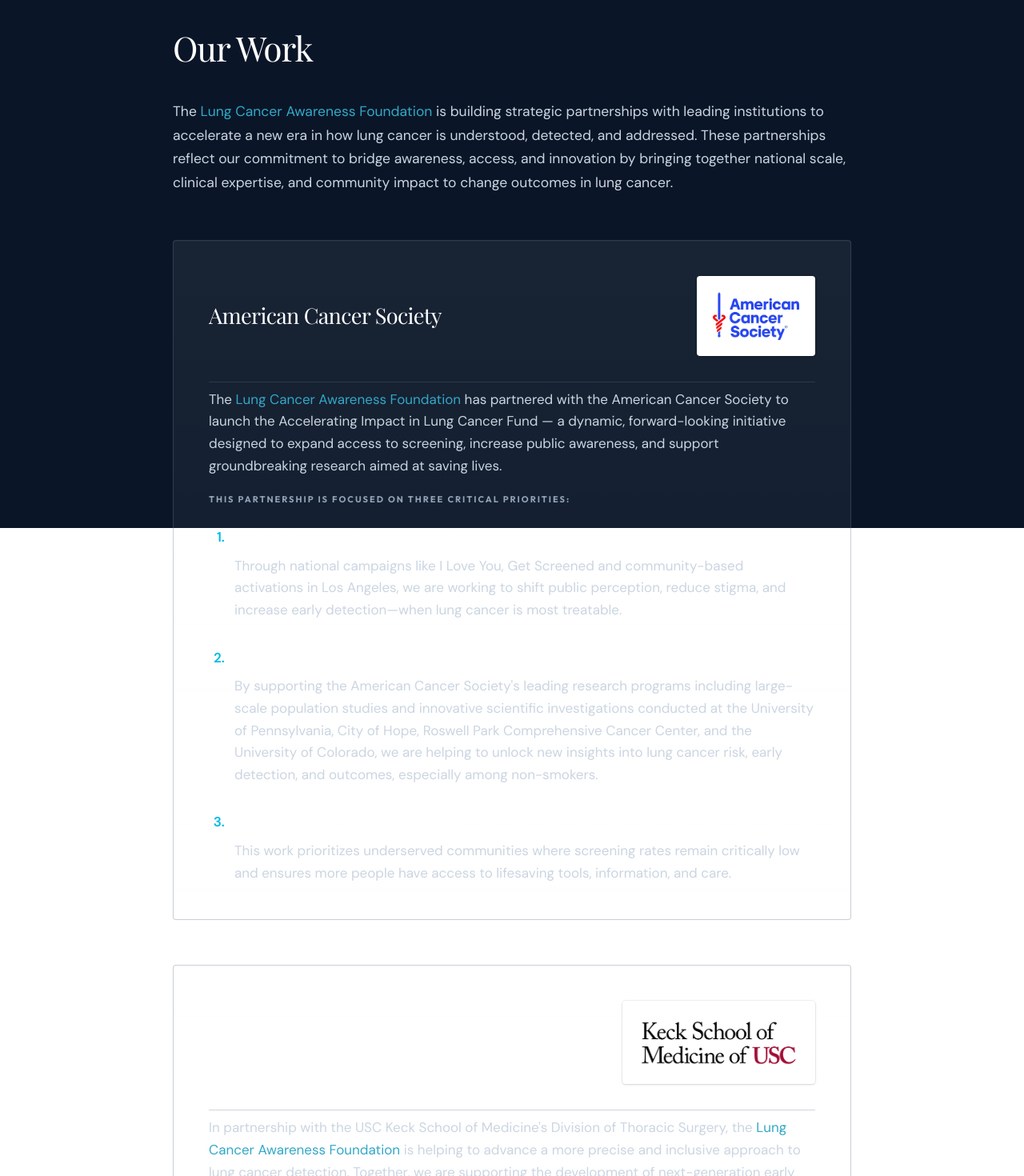
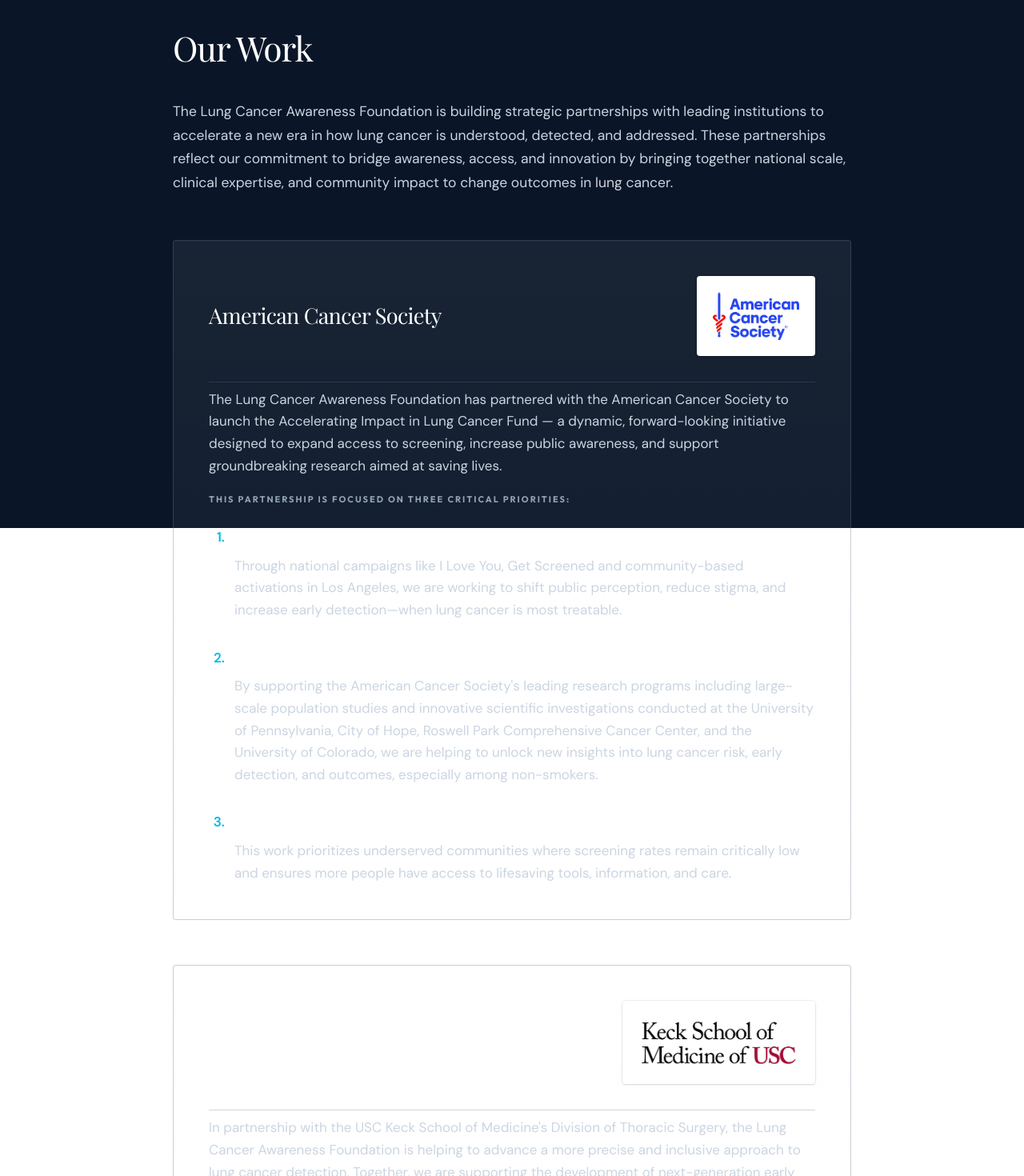
Before and after one commit to neoapollo18/LCAF, a React (Vite) app in the folder app/: page /work in a window 1280 px wide. Shown: the part 140-1610 px from the top of the page at 80% size. Built offline with nearby package versions, Linux system fonts and the light colour scheme.

Commit message:
not blue

```diff
--- a/app/src/pages/Work.jsx
+++ b/app/src/pages/Work.jsx
@@ -39,11 +39,10 @@
         <FadeIn>
           <div className="lcaf-prose-dark max-w-none text-[17px] sm:text-[17.5px] leading-[1.7]">
             <p>
-              The <span className="lcaf-foundation-name">Lung Cancer Awareness Foundation</span> is building strategic
-              partnerships with leading institutions to accelerate a new era in how lung cancer is understood, detected,
-              and addressed. These partnerships reflect our commitment to bridge awareness, access, and innovation by
-              bringing together national scale, clinical expertise, and community impact to change outcomes in lung
-              cancer.
+              The Lung Cancer Awareness Foundation is building strategic partnerships with leading institutions to
+              accelerate a new era in how lung cancer is understood, detected, and addressed. These partnerships
+              reflect our commitment to bridge awareness, access, and innovation by bringing together national scale,
+              clinical expertise, and community impact to change outcomes in lung cancer.
             </p>
           </div>
         </FadeIn>
@@ -56,10 +55,10 @@
             delay={100}
           >
             <p>
-              The <span className="lcaf-foundation-name">Lung Cancer Awareness Foundation</span> has partnered with the
-              American Cancer Society to launch the Accelerating Impact in Lung Cancer Fund — a dynamic, forward-looking
-              initiative designed to expand access to screening, increase public awareness, and support groundbreaking
-              research aimed at saving lives.
+              The Lung Cancer Awareness Foundation has partnered with the American Cancer Society to launch the
+              Accelerating Impact in Lung Cancer Fund — a dynamic, forward-looking initiative designed to expand
+              access to screening, increase public awareness, and support groundbreaking research aimed at saving
+              lives.
             </p>
             <p className="font-display text-[11px] font-bold uppercase tracking-[0.18em] text-slate-400 !mb-0">
               This partnership is focused on three critical priorities:
@@ -101,11 +100,11 @@
             delay={160}
           >
             <p>
-              In partnership with the USC Keck School of Medicine&apos;s Division of Thoracic Surgery, the{' '}
-              <span className="lcaf-foundation-name">Lung Cancer Awareness Foundation</span> is helping to advance a more
-              precise and inclusive approach to lung cancer detection. Together, we are supporting the development of
-              next-generation early detection strategies designed to better identify who should be screened — moving
-              beyond traditional criteria to include environmental, genetic, and demographic factors.
+              In partnership with the USC Keck School of Medicine&apos;s Division of Thoracic Surgery, the Lung Cancer
+              Awareness Foundation is helping to advance a more precise and inclusive approach to lung cancer
+              detection. Together, we are supporting the development of next-generation early detection strategies
+              designed to better identify who should be screened — moving beyond traditional criteria to include
+              environmental, genetic, and demographic factors.
             </p>
             <p className="font-display text-[11px] font-bold uppercase tracking-[0.18em] text-slate-400 !mb-0">
               This partnership is focused on three critical priorities:
```
